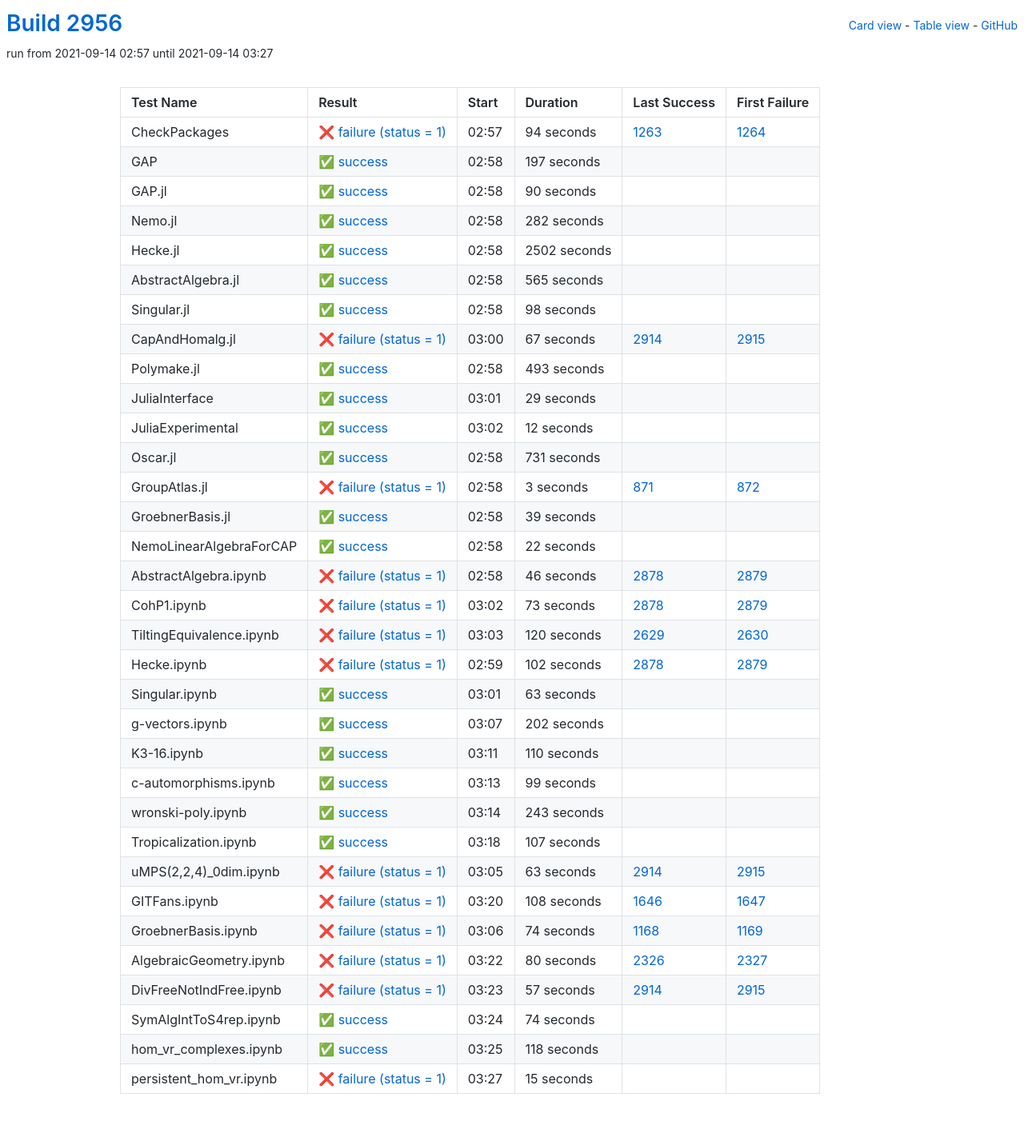
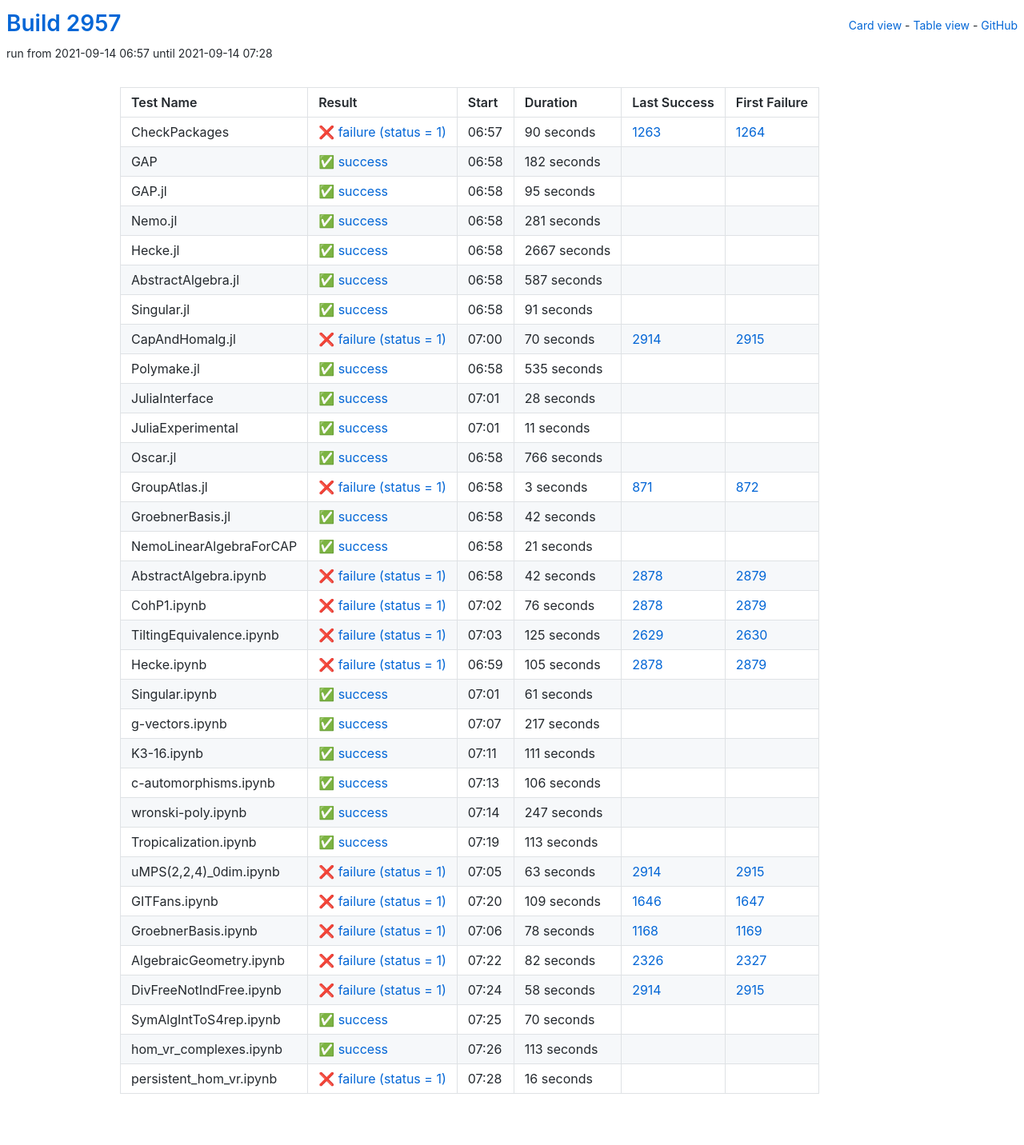
Before and after one commit to oscar-system/oscar-ci-status-stable, a Jekyll site: the page built from table.html, in a window 1280 px wide. Shown: the whole page at 80% size. Built offline with Jekyll 4.4.1, drawn with Linux system fonts in a browser that asks for light colours.

Commit message:
Build #2957

```diff
--- a/_data/ci.yml
+++ b/_data/ci.yml
@@ -1,6 +1,6 @@
 ---
-build: 2956
-build_url: https://oscarci.mathematik.uni-kl.de/job/oscar-stable/2956/
+build: 2957
+build_url: https://oscarci.mathematik.uni-kl.de/job/oscar-stable/2957/
 job: oscar-stable
 organization: oscar-system
 repo: oscar-ci-status-stable
@@ -8,152 +8,152 @@ repourl: https://github.com/oscar-system/oscar-ci-status-stable
 tests:
 - name: CheckPackages
   id: checkpackages
-  log: https://oscarci.mathematik.uni-kl.de/job/oscar-stable/2956/artifact/logs/build-2956/CheckPackages.log
-  start: 2021-09-14 02:57
+  log: https://oscarci.mathematik.uni-kl.de/job/oscar-stable/2957/artifact/logs/build-2957/CheckPackages.log
+  start: 2021-09-14 06:57
   success: false
   exitcode: 1
   status: failure
-  duration: 94
+  duration: 90
   last_success: 1263
   last_success_url: https://oscarci.mathematik.uni-kl.de/job/oscar-stable/1263/
   first_failure: 1264
   first_failure_url: https://oscarci.mathematik.uni-kl.de/job/oscar-stable/1264/
 - name: GAP
   id: gap
-  log: https://oscarci.mathematik.uni-kl.de/job/oscar-stable/2956/artifact/logs/build-2956/GAP.log
-  start: 2021-09-14 02:58
+  log: https://oscarci.mathematik.uni-kl.de/job/oscar-stable/2957/artifact/logs/build-2957/GAP.log
+  start: 2021-09-14 06:58
   success: true
   exitcode: 0
   status: success
-  duration: 197
+  duration: 182
   last_success: false
   last_success_url:
   first_failure: false
   first_failure_url:
 - name: GAP.jl
   id: gap-jl
-  log: https://oscarci.mathematik.uni-kl.de/job/oscar-stable/2956/artifact/logs/build-2956/GAP.jl.log
-  start: 2021-09-14 02:58
+  log: https://oscarci.mathematik.uni-kl.de/job/oscar-stable/2957/artifact/logs/build-2957/GAP.jl.log
+  start: 2021-09-14 06:58
   success: true
   exitcode: 0
   status: success
-  duration: 90
+  duration: 95
   last_success: false
   last_success_url:
   first_failure: false
   first_failure_url:
 - name: Nemo.jl
   id: nemo-jl
-  log: https://oscarci.mathematik.uni-kl.de/job/oscar-stable/2956/artifact/logs/build-2956/Nemo.jl.log
-  start: 2021-09-14 02:58
+  log: https://oscarci.mathematik.uni-kl.de/job/oscar-stable/2957/artifact/logs/build-2957/Nemo.jl.log
+  start: 2021-09-14 06:58
   success: true
   exitcode: 0
   status: success
-  duration: 282
+  duration: 281
   last_success: false
   last_success_url:
   first_failure: false
   first_failure_url:
 - name: Hecke.jl
   id: hecke-jl
-  log: https://oscarci.mathematik.uni-kl.de/job/oscar-stable/2956/artifact/logs/build-2956/Hecke.jl.log
-  start: 2021-09-14 02:58
+  log: https://oscarci.mathematik.uni-kl.de/job/oscar-stable/2957/artifact/logs/build-2957/Hecke.jl.log
+  start: 2021-09-14 06:58
   success: true
   exitcode: 0
   status: success
-  duration: 2502
+  duration: 2667
   last_success: false
   last_success_url:
   first_failure: false
   first_failure_url:
 - name: AbstractAlgebra.jl
   id: abstractalgebra-jl
-  log: https://oscarci.mathematik.uni-kl.de/job/oscar-stable/2956/artifact/logs/build-2956/AbstractAlgebra.jl.log
-  start: 2021-09-14 02:58
+  log: https://oscarci.mathematik.uni-kl.de/job/oscar-stable/2957/artifact/logs/build-2957/AbstractAlgebra.jl.log
+  start: 2021-09-14 06:58
   success: true
   exitcode: 0
   status: success
-  duration: 565
+  duration: 587
   last_success: false
   last_success_url:
   first_failure: false
   first_failure_url:
 - name: Singular.jl
   id: singular-jl
-  log: https://oscarci.mathematik.uni-kl.de/job/oscar-stable/2956/artifact/logs/build-2956/Singular.jl.log
-  start: 2021-09-14 02:58
+  log: https://oscarci.mathematik.uni-kl.de/job/oscar-stable/2957/artifact/logs/build-2957/Singular.jl.log
+  start: 2021-09-14 06:58
   success: true
   exitcode: 0
   status: success
-  duration: 98
+  duration: 91
   last_success: false
   last_success_url:
   first_failure: false
   first_failure_url:
 - name: CapAndHomalg.jl
   id: capandhomalg-jl
-  log: https://oscarci.mathematik.uni-kl.de/job/oscar-stable/2956/artifact/logs/build-2956/CapAndHomalg.jl.log
-  start: 2021-09-14 03:00
+  log: https://oscarci.mathematik.uni-kl.de/job/oscar-stable/2957/artifact/logs/build-2957/CapAndHomalg.jl.log
+  start: 2021-09-14 07:00
   success: false
   exitcode: 1
   status: failure
-  duration: 67
+  duration: 70
   last_success: 2914
   last_success_url: https://oscarci.mathematik.uni-kl.de/job/oscar-stable/2914/
   first_failure: 2915
   first_failure_url: https://oscarci.mathematik.uni-kl.de/job/oscar-stable/2915/
 - name: Polymake.jl
   id: polymake-jl
-  log: https://oscarci.mathematik.uni-kl.de/job/oscar-stable/2956/artifact/logs/build-2956/Polymake.jl.log
-  start: 2021-09-14 02:58
+  log: https://oscarci.mathematik.uni-kl.de/job/oscar-stable/2957/artifact/logs/build-2957/Polymake.jl.log
+  start: 2021-09-14 06:58
   success: true
   exitcode: 0
   status: success
-  duration: 493
+  duration: 535
   last_success: false
   last_success_url:
   first_failure: false
   first_failure_url:
 - name: JuliaInterface
   id: juliainterface
-  log: https://oscarci.mathematik.uni-kl.de/job/oscar-stable/2956/artifact/logs/build-2956/JuliaInterface.log
-  start: 2021-09-14 03:01
+  log: https://oscarci.mathematik.uni-kl.de/job/oscar-stable/2957/artifact/logs/build-2957/JuliaInterface.log
+  start: 2021-09-14 07:01
   success: true
   exitcode: 0
   status: success
-  duration: 29
+  duration: 28
   last_success: false
   last_success_url:
   first_failure: false
   first_failure_url:
 - name: JuliaExperimental
   id: juliaexperimental
-  log: https://oscarci.mathematik.uni-kl.de/job/oscar-stable/2956/artifact/logs/build-2956/JuliaExperimental.log
-  start: 2021-09-14 03:02
+  log: https://oscarci.mathematik.uni-kl.de/job/oscar-stable/2957/artifact/logs/build-2957/JuliaExperimental.log
+  start: 2021-09-14 07:01
   success: true
   exitcode: 0
   status: success
-  duration: 12
+  duration: 11
   last_success: false
   last_success_url:
   first_failure: false
   first_failure_url:
 - name: Oscar.jl
   id: oscar-jl
-  log: https://oscarci.mathematik.uni-kl.de/job/oscar-stable/2956/artifact/logs/build-2956/Oscar.jl.log
-  start: 2021-09-14 02:58
+  log: https://oscarci.mathematik.uni-kl.de/job/oscar-stable/2957/artifact/logs/build-2957/Oscar.jl.log
+  start: 2021-09-14 06:58
   success: true
   exitcode: 0
   status: success
-  duration: 731
+  duration: 766
   last_success: false
   last_success_url:
   first_failure: false
   first_failure_url:
 - name: GroupAtlas.jl
   id: groupatlas-jl
-  log: https://oscarci.mathematik.uni-kl.de/job/oscar-stable/2956/artifact/logs/build-2956/GroupAtlas.jl.log
-  start: 2021-09-14 02:58
+  log: https://oscarci.mathematik.uni-kl.de/job/oscar-stable/2957/artifact/logs/build-2957/GroupAtlas.jl.log
+  start: 2021-09-14 06:58
   success: false
   exitcode: 1
   status: failure
@@ -164,152 +164,152 @@ tests:
   first_failure_url: https://oscarci.mathematik.uni-kl.de/job/oscar-stable/872/
 - name: GroebnerBasis.jl
   id: groebnerbasis-jl
-  log: https://oscarci.mathematik.uni-kl.de/job/oscar-stable/2956/artifact/logs/build-2956/GroebnerBasis.jl.log
-  start: 2021-09-14 02:58
+  log: https://oscarci.mathematik.uni-kl.de/job/oscar-stable/2957/artifact/logs/build-2957/GroebnerBasis.jl.log
+  start: 2021-09-14 06:58
   success: true
   exitcode: 0
   status: success
-  duration: 39
+  duration: 42
   last_success: false
   last_success_url:
   first_failure: false
   first_failure_url:
 - name: NemoLinearAlgebraForCAP
   id: nemolinearalgebraforcap
-  log: https://oscarci.mathematik.uni-kl.de/job/oscar-stable/2956/artifact/logs/build-2956/NemoLinearAlgebraForCAP.log
-  start: 2021-09-14 02:58
+  log: https://oscarci.mathematik.uni-kl.de/job/oscar-stable/2957/artifact/logs/build-2957/NemoLinearAlgebraForCAP.log
+  start: 2021-09-14 06:58
   success: true
   exitcode: 0
   status: success
-  duration: 22
+  duration: 21
   last_success: false
   last_success_url:
   first_failure: false
   first_failure_url:
 - name: AbstractAlgebra.ipynb
   id: abstractalgebra-ipynb
-  log: https://oscarci.mathematik.uni-kl.de/job/oscar-stable/2956/artifact/logs/build-2956/AbstractAlgebra.ipynb.log
-  start: 2021-09-14 02:58
+  log: https://oscarci.mathematik.uni-kl.de/job/oscar-stable/2957/artifact/logs/build-2957/AbstractAlgebra.ipynb.log
+  start: 2021-09-14 06:58
   success: false
   exitcode: 1
   status: failure
-  duration: 46
+  duration: 42
   last_success: 2878
   last_success_url: https://oscarci.mathematik.uni-kl.de/job/oscar-stable/2878/
   first_failure: 2879
   first_failure_url: https://oscarci.mathematik.uni-kl.de/job/oscar-stable/2879/
 - name: CohP1.ipynb
   id: cohp1-ipynb
-  log: https://oscarci.mathematik.uni-kl.de/job/oscar-stable/2956/artifact/logs/build-2956/CohP1.ipynb.log
-  start: 2021-09-14 03:02
+  log: https://oscarci.mathematik.uni-kl.de/job/oscar-stable/2957/artifact/logs/build-2957/CohP1.ipynb.log
+  start: 2021-09-14 07:02
   success: false
   exitcode: 1
   status: failure
-  duration: 73
+  duration: 76
   last_success: 2878
   last_success_url: https://oscarci.mathematik.uni-kl.de/job/oscar-stable/2878/
   first_failure: 2879
   first_failure_url: https://oscarci.mathematik.uni-kl.de/job/oscar-stable/2879/
 - name: TiltingEquivalence.ipynb
   id: tiltingequivalence-ipynb
-  log: https://oscarci.mathematik.uni-kl.de/job/oscar-stable/2956/artifact/logs/build-2956/TiltingEquivalence.ipynb.log
-  start: 2021-09-14 03:03
+  log: https://oscarci.mathematik.uni-kl.de/job/oscar-stable/2957/artifact/logs/build-2957/TiltingEquivalence.ipynb.log
+  start: 2021-09-14 07:03
   success: false
   exitcode: 1
   status: failure
-  duration: 120
+  duration: 125
   last_success: 2629
   last_success_url: https://oscarci.mathematik.uni-kl.de/job/oscar-stable/2629/
   first_failure: 2630
   first_failure_url: https://oscarci.mathematik.uni-kl.de/job/oscar-stable/2630/
 - name: Hecke.ipynb
   id: hecke-ipynb
-  log: https://oscarci.mathematik.uni-kl.de/job/oscar-stable/2956/artifact/logs/build-2956/Hecke.ipynb.log
-  start: 2021-09-14 02:59
+  log: https://oscarci.mathematik.uni-kl.de/job/oscar-stable/2957/artifact/logs/build-2957/Hecke.ipynb.log
+  start: 2021-09-14 06:59
   success: false
   exitcode: 1
   status: failure
-  duration: 102
+  duration: 105
   last_success: 2878
   last_success_url: https://oscarci.mathematik.uni-kl.de/job/oscar-stable/2878/
   first_failure: 2879
   first_failure_url: https://oscarci.mathematik.uni-kl.de/job/oscar-stable/2879/
 - name: Singular.ipynb
   id: singular-ipynb
-  log: https://oscarci.mathematik.uni-kl.de/job/oscar-stable/2956/artifact/logs/build-2956/Singular.ipynb.log
-  start: 2021-09-14 03:01
+  log: https://oscarci.mathematik.uni-kl.de/job/oscar-stable/2957/artifact/logs/build-2957/Singular.ipynb.log
+  start: 2021-09-14 07:01
   success: true
   exitcode: 0
   status: success
-  duration: 63
+  duration: 61
   last_success: false
   last_success_url:
   first_failure: false
   first_failure_url:
 - name: g-vectors.ipynb
   id: g-vectors-ipynb
-  log: https://oscarci.mathematik.uni-kl.de/job/oscar-stable/2956/artifact/logs/build-2956/g-vectors.ipynb.log
-  start: 2021-09-14 03:07
+  log: https://oscarci.mathematik.uni-kl.de/job/oscar-stable/2957/artifact/logs/build-2957/g-vectors.ipynb.log
+  start: 2021-09-14 07:07
   success: true
   exitcode: 0
   status: success
-  duration: 202
+  duration: 217
   last_success: false
   last_success_url:
   first_failure: false
   first_failure_url:
 - name: K3-16.ipynb
   id: k3-16-ipynb
-  log: https://oscarci.mathematik.uni-kl.de/job/oscar-stable/2956/artifact/logs/build-2956/K3-16.ipynb.log
-  start: 2021-09-14 03:11
+  log: https://oscarci.mathematik.uni-kl.de/job/oscar-stable/2957/artifact/logs/build-2957/K3-16.ipynb.log
+  start: 2021-09-14 07:11
   success: true
   exitcode: 0
   status: success
-  duration: 110
+  duration: 111
   last_success: false
   last_success_url:
   first_failure: false
   first_failure_url:
 - name: c-automorphisms.ipynb
   id: c-automorphisms-ipynb
-  log: https://oscarci.mathematik.uni-kl.de/job/oscar-stable/2956/artifact/logs/build-2956/c-automorphisms.ipynb.log
-  start: 2021-09-14 03:13
+  log: https://oscarci.mathematik.uni-kl.de/job/oscar-stable/2957/artifact/logs/build-2957/c-automorphisms.ipynb.log
+  start: 2021-09-14 07:13
   success: true
   exitcode: 0
   status: success
-  duration: 99
+  duration: 106
   last_success: false
   last_success_url:
   first_failure: false
   first_failure_url:
 - name: wronski-poly.ipynb
   id: wronski-poly-ipynb
-  log: https://oscarci.mathematik.uni-kl.de/job/oscar-stable/2956/artifact/logs/build-2956/wronski-poly.ipynb.log
-  start: 2021-09-14 03:14
+  log: https://oscarci.mathematik.uni-kl.de/job/oscar-stable/2957/artifact/logs/build-2957/wronski-poly.ipynb.log
+  start: 2021-09-14 07:14
   success: true
   exitcode: 0
   status: success
-  duration: 243
+  duration: 247
   last_success: false
   last_success_url:
   first_failure: false
   first_failure_url:
 - name: Tropicalization.ipynb
   id: tropicalization-ipynb
-  log: https://oscarci.mathematik.uni-kl.de/job/oscar-stable/2956/artifact/logs/build-2956/Tropicalization.ipynb.log
-  start: 2021-09-14 03:18
+  log: https://oscarci.mathematik.uni-kl.de/job/oscar-stable/2957/artifact/logs/build-2957/Tropicalization.ipynb.log
+  start: 2021-09-14 07:19
   success: true
   exitcode: 0
   status: success
-  duration: 107
+  duration: 113
   last_success: false
   last_success_url:
   first_failure: false
   first_failure_url:
 - name: uMPS(2,2,4)_0dim.ipynb
   id: umps-2-2-4-0dim-ipynb
-  log: https://oscarci.mathematik.uni-kl.de/job/oscar-stable/2956/artifact/logs/build-2956/uMPS-2-2-4-_0dim.ipynb.log
-  start: 2021-09-14 03:05
+  log: https://oscarci.mathematik.uni-kl.de/job/oscar-stable/2957/artifact/logs/build-2957/uMPS-2-2-4-_0dim.ipynb.log
+  start: 2021-09-14 07:05
   success: false
   exitcode: 1
   status: failure
@@ -320,84 +320,84 @@ tests:
   first_failure_url: https://oscarci.mathematik.uni-kl.de/job/oscar-stable/2915/
 - name: GITFans.ipynb
   id: gitfans-ipynb
-  log: https://oscarci.mathematik.uni-kl.de/job/oscar-stable/2956/artifact/logs/build-2956/GITFans.ipynb.log
-  start: 2021-09-14 03:20
+  log: https://oscarci.mathematik.uni-kl.de/job/oscar-stable/2957/artifact/logs/build-2957/GITFans.ipynb.log
+  start: 2021-09-14 07:20
   success: false
   exitcode: 1
   status: failure
-  duration: 108
+  duration: 109
   last_success: 1646
   last_success_url: https://oscarci.mathematik.uni-kl.de/job/oscar-stable/1646/
   first_failure: 1647
   first_failure_url: https://oscarci.mathematik.uni-kl.de/job/oscar-stable/1647/
 - name: GroebnerBasis.ipynb
   id: groebnerbasis-ipynb
-  log: https://oscarci.mathematik.uni-kl.de/job/oscar-stable/2956/artifact/logs/build-2956/GroebnerBasis.ipynb.log
-  start: 2021-09-14 03:06
+  log: https://oscarci.mathematik.uni-kl.de/job/oscar-stable/2957/artifact/logs/build-2957/GroebnerBasis.ipynb.log
+  start: 2021-09-14 07:06
   success: false
   exitcode: 1
   status: failure
-  duration: 74
+  duration: 78
   last_success: 1168
   last_success_url: https://oscarci.mathematik.uni-kl.de/job/oscar-stable/1168/
   first_failure: 1169
   first_failure_url: https://oscarci.mathematik.uni-kl.de/job/oscar-stable/1169/
 - name: AlgebraicGeometry.ipynb
   id: algebraicgeometry-ipynb
-  log: https://oscarci.mathematik.uni-kl.de/job/oscar-stable/2956/artifact/logs/build-2956/AlgebraicGeometry.ipynb.log
-  start: 2021-09-14 03:22
+  log: https://oscarci.mathematik.uni-kl.de/job/oscar-stable/2957/artifact/logs/build-2957/AlgebraicGeometry.ipynb.log
+  start: 2021-09-14 07:22
   success: false
   exitcode: 1
   status: failure
-  duration: 80
+  duration: 82
   last_success: 2326
   last_success_url: https://oscarci.mathematik.uni-kl.de/job/oscar-stable/2326/
   first_failure: 2327
   first_failure_url: https://oscarci.mathematik.uni-kl.de/job/oscar-stable/2327/
 - name: DivFreeNotIndFree.ipynb
   id: divfreenotindfree-ipynb
-  log: https://oscarci.mathematik.uni-kl.de/job/oscar-stable/2956/artifact/logs/build-2956/DivFreeNotIndFree.ipynb.log
-  start: 2021-09-14 03:23
+  log: https://oscarci.mathematik.uni-kl.de/job/oscar-stable/2957/artifact/logs/build-2957/DivFreeNotIndFree.ipynb.log
+  start: 2021-09-14 07:24
   success: false
   exitcode: 1
   status: failure
-  duration: 57
+  duration: 58
   last_success: 2914
   last_success_url: https://oscarci.mathematik.uni-kl.de/job/oscar-stable/2914/
   first_failure: 2915
   first_failure_url: https://oscarci.mathematik.uni-kl.de/job/oscar-stable/2915/
 - name: SymAlgIntToS4rep.ipynb
   id: symalginttos4rep-ipynb
-  log: https://oscarci.mathematik.uni-kl.de/job/oscar-stable/2956/artifact/logs/build-2956/SymAlgIntToS4rep.ipynb.log
-  start: 2021-09-14 03:24
+  log: https://oscarci.mathematik.uni-kl.de/job/oscar-stable/2957/artifact/logs/build-2957/SymAlgIntToS4rep.ipynb.log
+  start: 2021-09-14 07:25
   success: true
   exitcode: 0
   status: success
-  duration: 74
+  duration: 70
   last_success: false
   last_success_url:
   first_failure: false
   first_failure_url:
 - name: hom_vr_complexes.ipynb
   id: hom-vr-complexes-ipynb
-  log: https://oscarci.mathematik.uni-kl.de/job/oscar-stable/2956/artifact/logs/build-2956/hom_vr_complexes.ipynb.log
-  start: 2021-09-14 03:25
+  log: https://oscarci.mathematik.uni-kl.de/job/oscar-stable/2957/artifact/logs/build-2957/hom_vr_complexes.ipynb.log
+  start: 2021-09-14 07:26
   success: true
   exitcode: 0
   status: success
-  duration: 118
+  duration: 113
   last_success: false
   last_success_url:
   first_failure: false
   first_failure_url:
 - name: persistent_hom_vr.ipynb
   id: persistent-hom-vr-ipynb
-  log: https://oscarci.mathematik.uni-kl.de/job/oscar-stable/2956/artifact/logs/build-2956/persistent_hom_vr.ipynb.log
-  start: 2021-09-14 03:27
+  log: https://oscarci.mathematik.uni-kl.de/job/oscar-stable/2957/artifact/logs/build-2957/persistent_hom_vr.ipynb.log
+  start: 2021-09-14 07:28
   success: false
   exitcode: 1
   status: failure
-  duration: 15
+  duration: 16
   last_success: false
   last_success_url:
   first_failure: false
```
Also changed, not shown: README.md.
